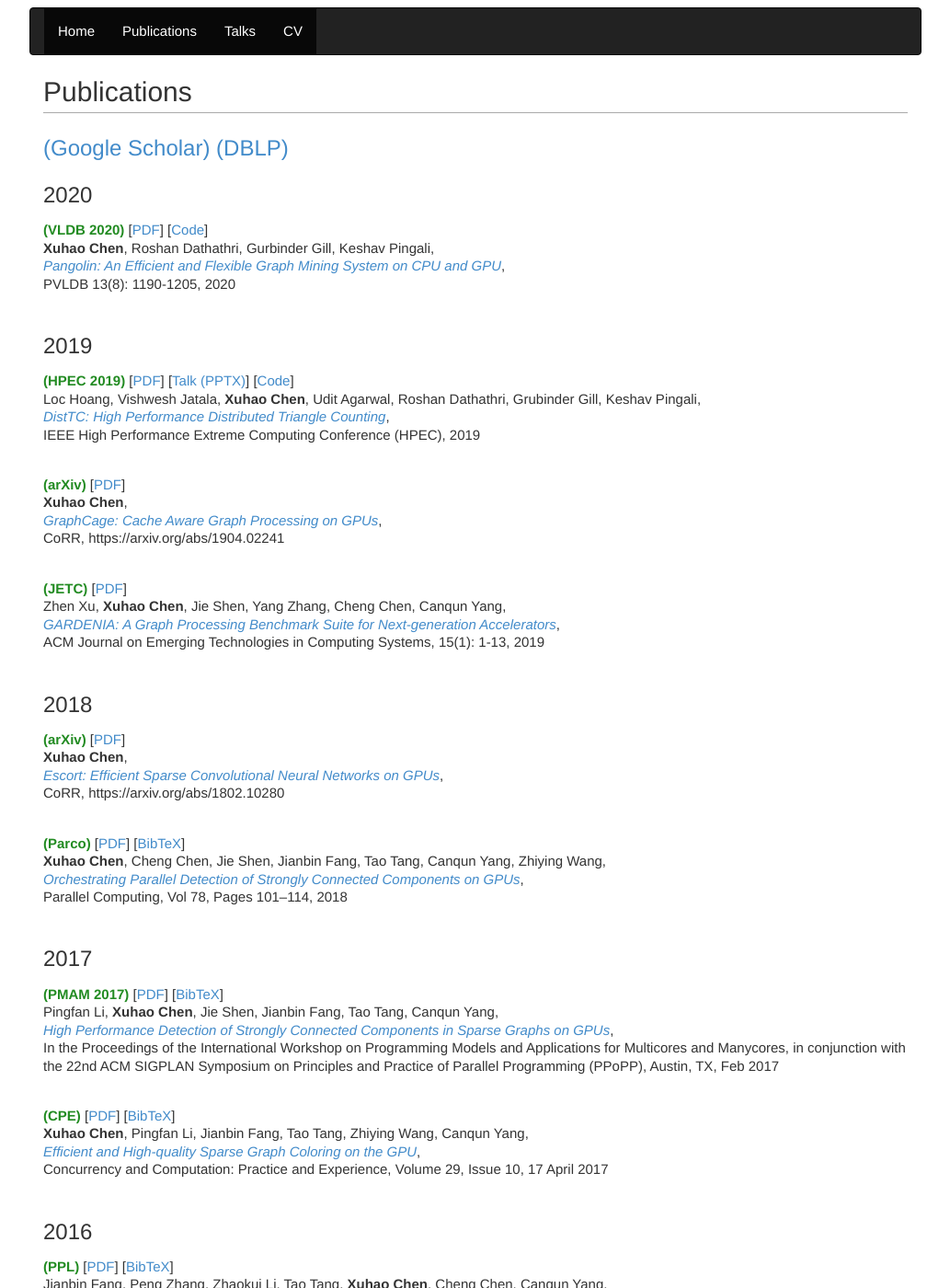
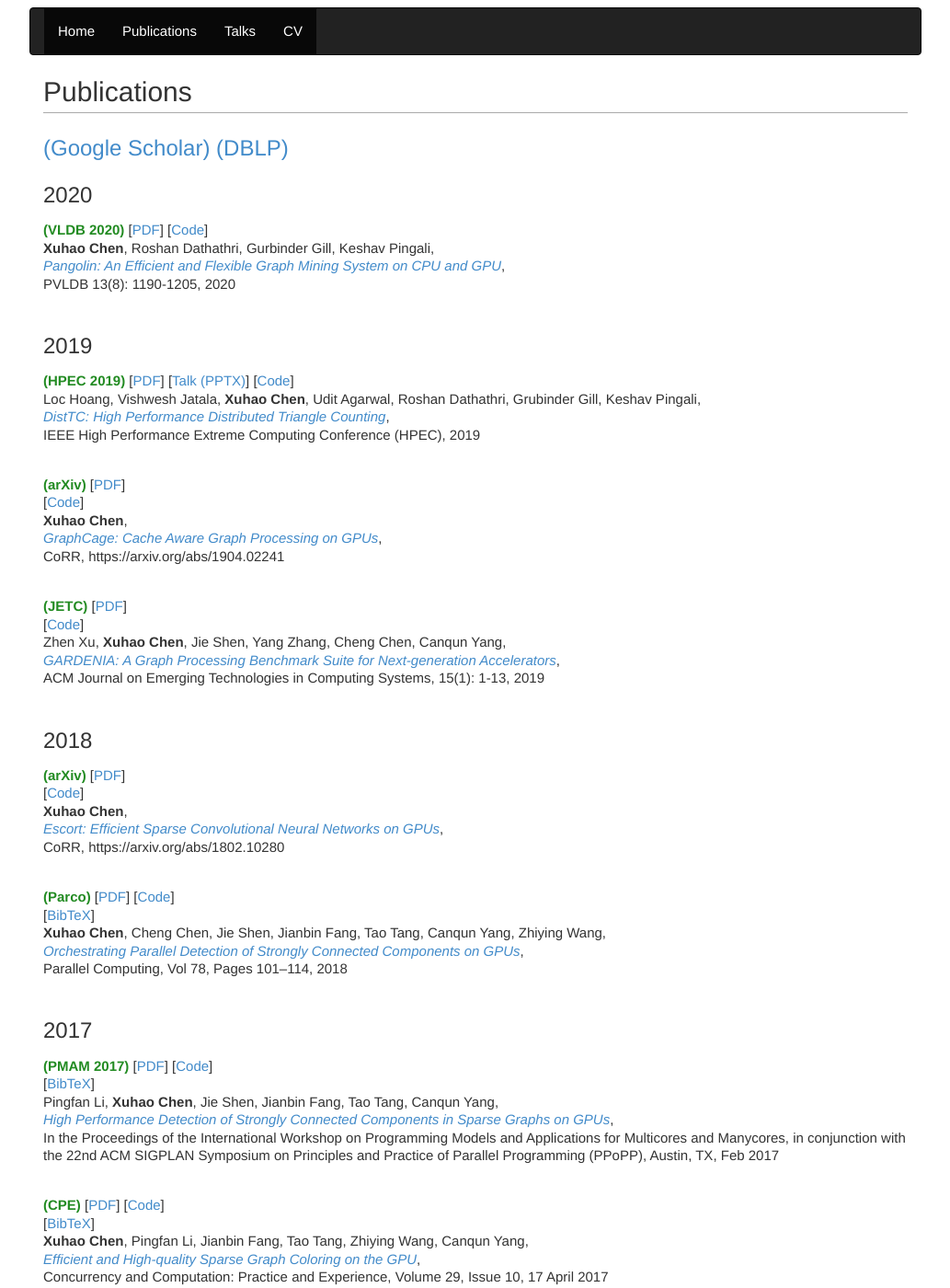
Before and after one commit to chenxuhao/chenxuhao.github.io, a Jekyll site: the page built from pubs.html, in a window 1280 px wide and 1400 px high. Shown: the whole window at 92% size, without its empty margins (123-1156 px from the left). Built offline with Jekyll 4.4.1, drawn with Linux system fonts in a browser that asks for light colours.

Commit message:
update code links

```diff
--- a/pubs.html
+++ b/pubs.html
@@ -29,6 +29,7 @@ IEEE High Performance Extreme Computing Conference (HPEC), 2019<br /></p>
 
 <p><b><span style="color: forestgreen">(arXiv)</span></b>
 [<a href="https://arxiv.org/pdf/1904.02241.pdf">PDF</a>] <br />
+[<a href="https://github.com/chenxuhao/gardenia">Code</a>] <br />
 <b>Xuhao Chen</b>,<br />
 <a href="https://arxiv.org/pdf/1904.02241.pdf">
 <i>GraphCage: Cache Aware Graph Processing on GPUs</i></a>, <br />
@@ -37,6 +38,7 @@ CoRR, https://arxiv.org/abs/1904.02241<br /></p>
 
 <p><b><span style="color: forestgreen">(JETC)</span></b>
 [<a href="docs/jetc-2018.pdf">PDF</a>] <br />
+[<a href="https://github.com/chenxuhao/gardenia">Code</a>] <br />
 Zhen Xu, <b>Xuhao Chen</b>, Jie Shen, Yang Zhang, Cheng Chen, Canqun Yang,<br />
 <a href="https://arxiv.org/abs/1708.04567">
 <i>GARDENIA: A Graph Processing Benchmark Suite for Next-generation Accelerators</i></a>, <br />
@@ -46,6 +48,7 @@ ACM Journal on Emerging Technologies in Computing Systems, 15(1): 1-13, 2019<br
 <h3>2018 </h3>
 <p><b><span style="color: forestgreen">(arXiv)</span></b>
 [<a href="https://arxiv.org/pdf/1802.10280.pdf">PDF</a>] <br />
+[<a href="https://github.com/chenxuhao/caffe-escoin">Code</a>] <br />
 <b>Xuhao Chen</b>,<br />
 <a href="https://arxiv.org/pdf/1802.10280.pdf">
 <i>Escort: Efficient Sparse Convolutional Neural Networks on GPUs</i></a>, <br />
@@ -54,6 +57,7 @@ CoRR, https://arxiv.org/abs/1802.10280<br /></p>
 
 <p><b><span style="color: forestgreen">(Parco)</span></b>
 [<a href="docs/parco-scc.pdf">PDF</a>]
+[<a href="https://github.com/chenxuhao/gardenia/tree/master/src/scc">Code</a>] <br />
 [<a href="docs/parco-scc-bib.txt">BibTeX</a>] <br />
 <b>Xuhao Chen</b>, Cheng Chen, Jie Shen, Jianbin Fang, Tao Tang, Canqun Yang, Zhiying Wang,<br />
 <a href="https://www.sciencedirect.com/science/article/pii/S0167819117301837">
@@ -64,6 +68,7 @@ Parallel Computing, Vol 78, Pages 101–114, 2018<br /></p>
 <h3>2017 </h3>
 <p><b><span style="color: forestgreen">(PMAM 2017)</span></b>
 [<a href="docs/pmam-2017.pdf">PDF</a>]
+[<a href="https://github.com/chenxuhao/gardenia/tree/master/src/scc">Code</a>] <br />
 [<a href="docs/pmam-2017-bib.txt">BibTeX</a>] <br />
 Pingfan Li, <b>Xuhao Chen</b>, Jie Shen, Jianbin Fang, Tao Tang, Canqun Yang, <br />
 <a href="docs/pmam-2017.pdf">
@@ -73,6 +78,7 @@ In the Proceedings of the International Workshop on Programming Models and Appli
 
 <p><b><span style="color: forestgreen">(CPE)</span></b>
 [<a href="docs/cpe-2017.pdf">PDF</a>]
+[<a href="https://github.com/chenxuhao/gardenia/tree/master/src/vc">Code</a>] <br />
 [<a href="docs/cpe-2017-bib.txt">BibTeX</a>] <br />
 <b>Xuhao Chen</b>, Pingfan Li, Jianbin Fang, Tao Tang, Zhiying Wang, Canqun Yang,<br />
 <a href="https://onlinelibrary.wiley.com/doi/full/10.1002/cpe.4064">
@@ -118,6 +124,7 @@ In the Proceedings of the 26th Great Lakes Symposium on VLSI (GLSVLSI), Boston,
 
 <p><b><span style="color: forestgreen">(IPDPSW 2016)</span></b>
 [<a href="docs/ipdpsw-2016.pdf">PDF</a>]
+[<a href="https://github.com/chenxuhao/gardenia/tree/master/src/vc">Code</a>] <br />
 [<a href="docs/ipdpsw-2016-bib.txt">BibTeX</a>] <br />
 Pingfan Li, <b>Xuhao Chen</b>, Zhe Quan, Jianbin Fang, Huayou Su, Tao Tang, Canqun Yang, <br />
 <a href="docs/ipdpsw-2016.pdf"><i>High Performance Parallel Graph Coloring on GPGPUs</i></a>, <br />
```
